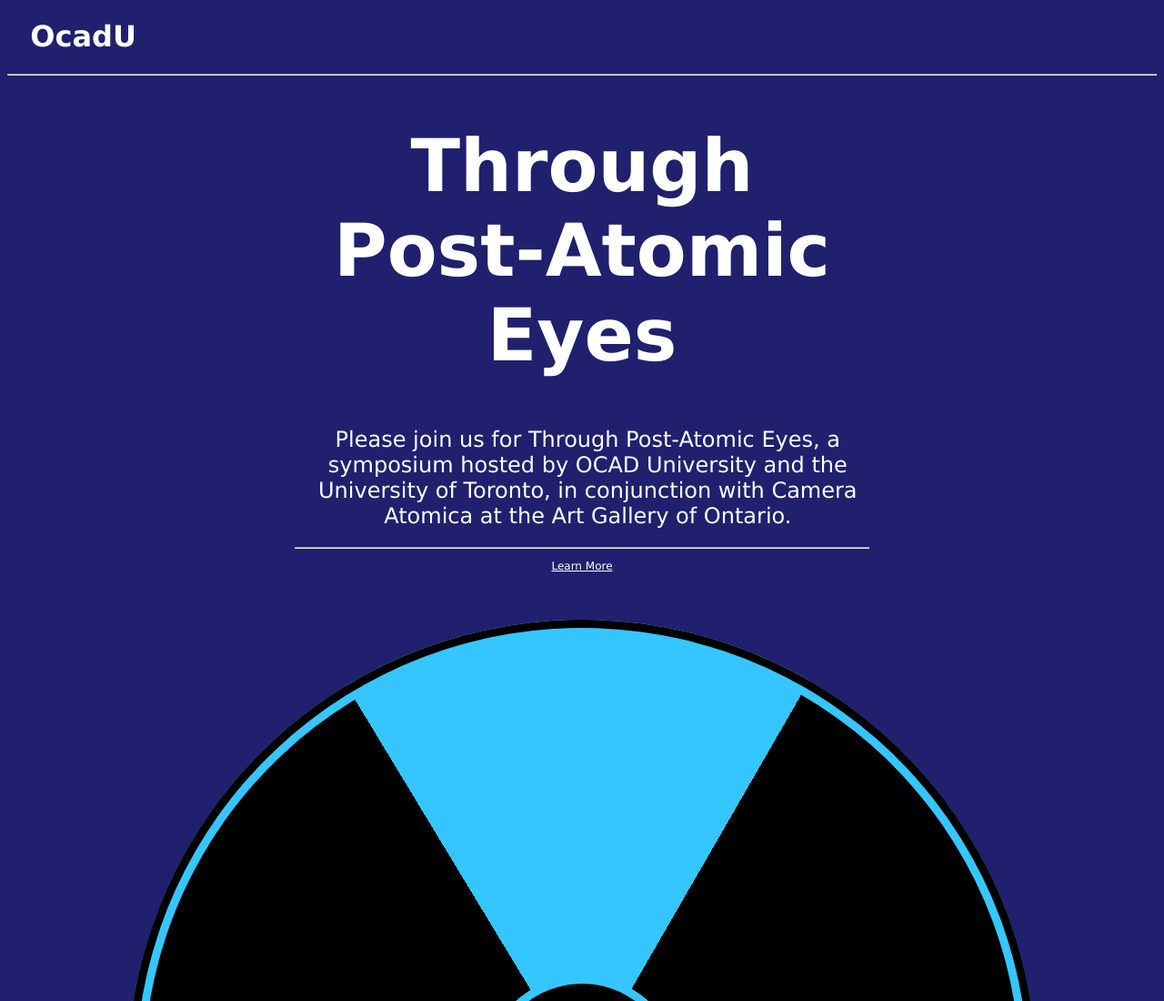
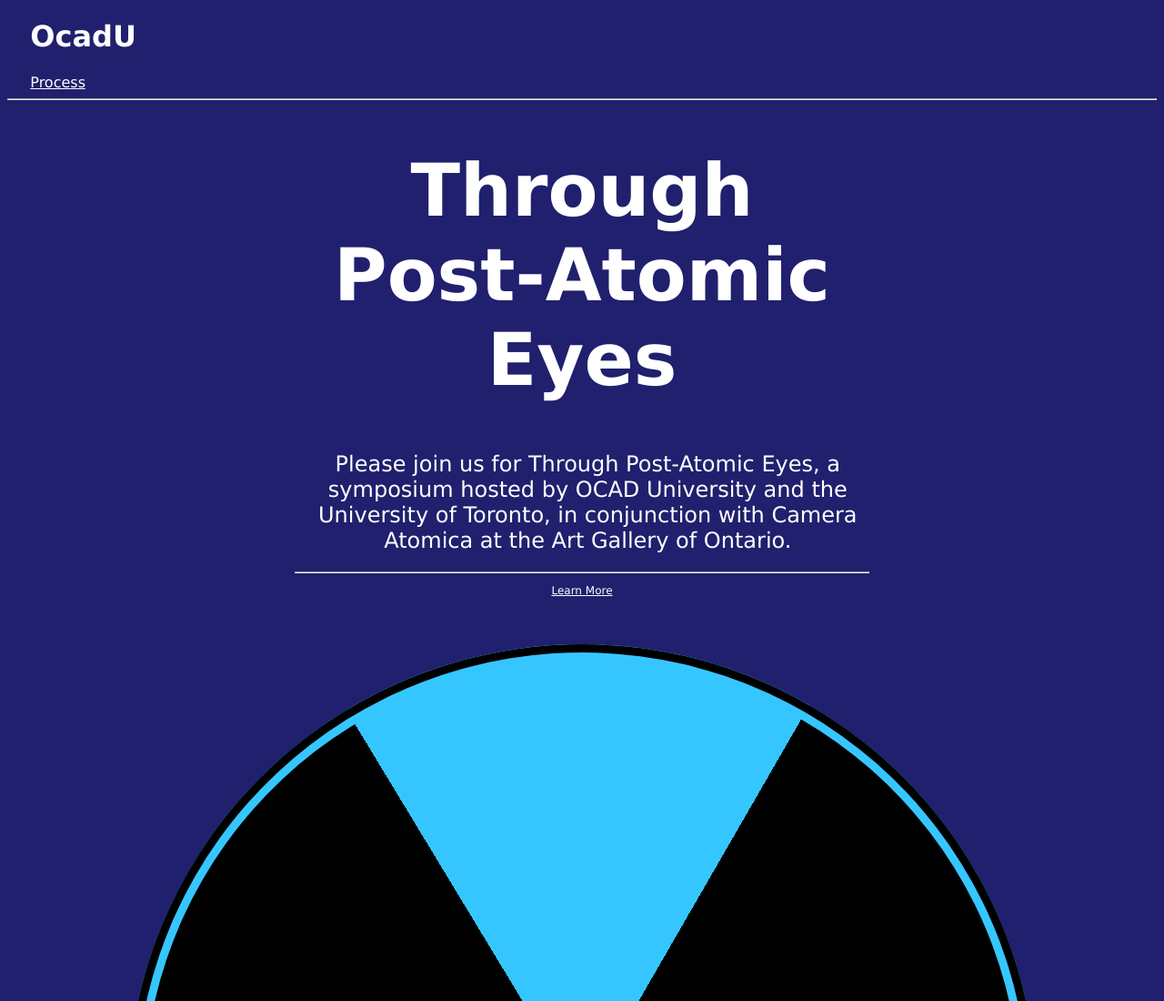
Before and after one commit to kolakeii/Poster, a plain HTML site: page index.html in a window 1280 px wide. Shown: the top 1100 px of the page at 91% size. Drawn offline with Linux system fonts and the light colour scheme.

Commit message:
Update index.html

```diff
--- a/index.html
+++ b/index.html
@@ -11,6 +11,7 @@
     <!--Site Header-->
     <div class="top-bar">
         <h1 href="https://Instagram.com">OcadU</h1>
+        <a href="https://kolakeii.github.io/Poster-Process/">Process</a>
     </div>
     <hr>
 
```
